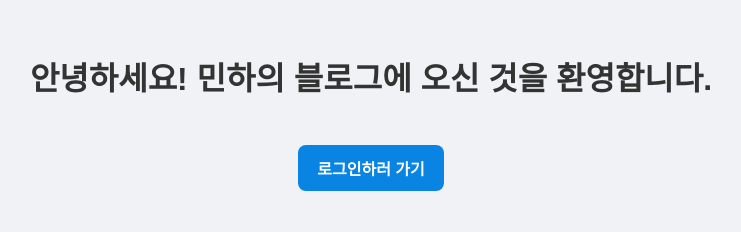
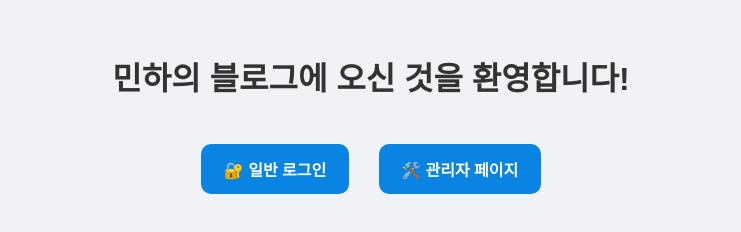
Before and after one commit to eungyul77/minha-blog-1, a plain HTML site: page index.html in a window 1280 px wide. Shown: the whole page, without its empty margins (269-1010 px from the left). Drawn offline with Linux system fonts and the light colour scheme.

Commit message:
admin.html 추가

```diff
--- a/index.html
+++ b/index.html
@@ -8,27 +8,35 @@
       font-family: 'Nanum Gothic', sans-serif;
       background: #f0f2f5;
       color: #333;
-      margin: 0; padding: 2rem;
+      margin: 0;
+      padding: 2rem;
       text-align: center;
     }
-    a {
+    h1 {
+      margin-bottom: 2rem;
+    }
+    .btn {
       display: inline-block;
-      margin-top: 1.5rem;
-      padding: 0.7rem 1.2rem;
+      margin: 0.8rem;
+      padding: 0.8rem 1.4rem;
       background: #0984e3;
       color: white;
       text-decoration: none;
-      border-radius: 8px;
+      border-radius: 10px;
       font-weight: bold;
       transition: background 0.3s ease;
     }
-    a:hover {
+    .btn:hover {
       background: #74b9ff;
     }
   </style>
 </head>
 <body>
-  <h1>안녕하세요! 민하의 블로그에 오신 것을 환영합니다.</h1>
-  <p><a href="login.html">로그인하러 가기</a></p>
+
+  <h1>민하의 블로그에 오신 것을 환영합니다!</h1>
+
+  <a href="login.html" class="btn">🔐 일반 로그인</a>
+  <a href="admin.html" class="btn">🛠️ 관리자 페이지</a>
+
 </body>
 </html>
```
